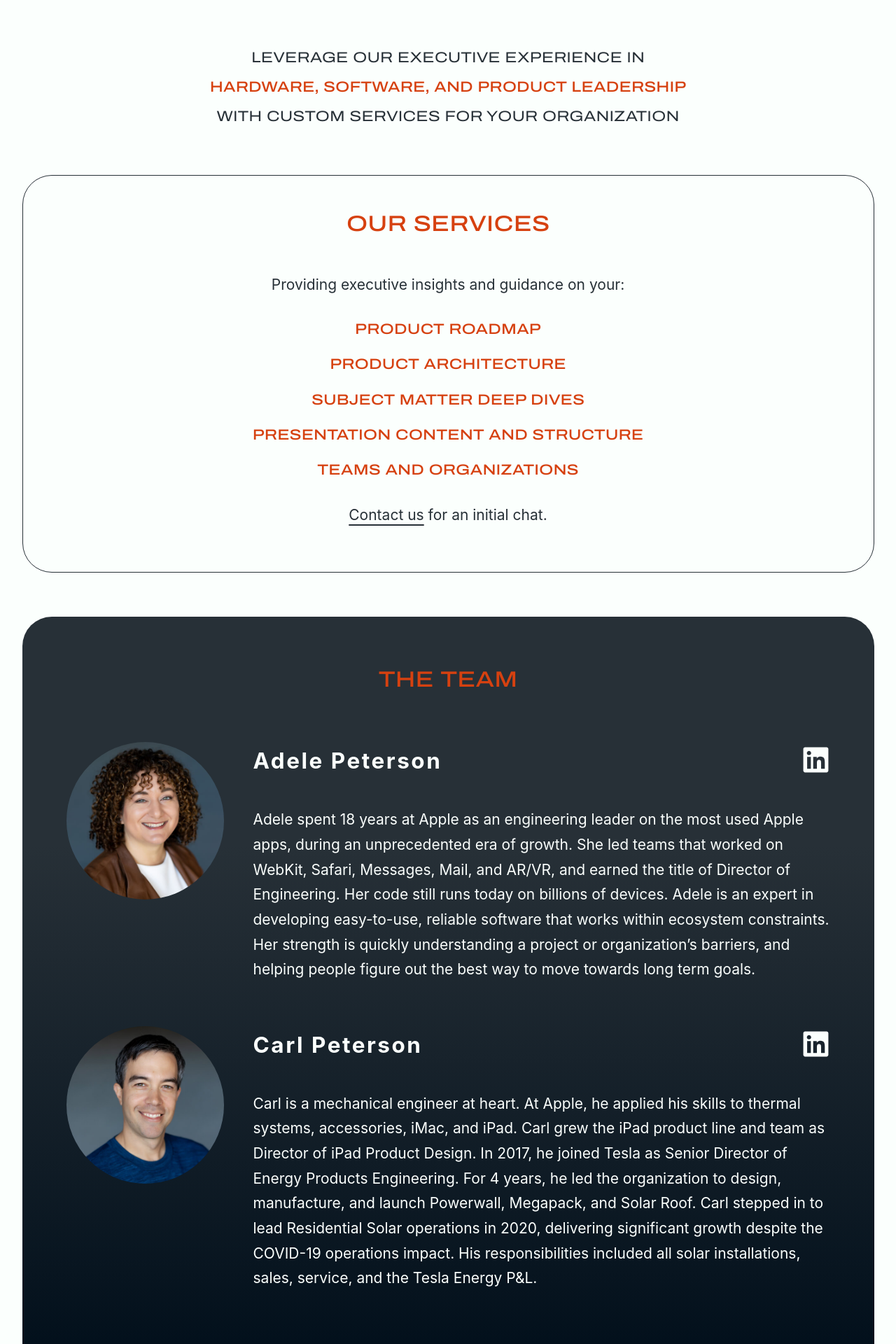
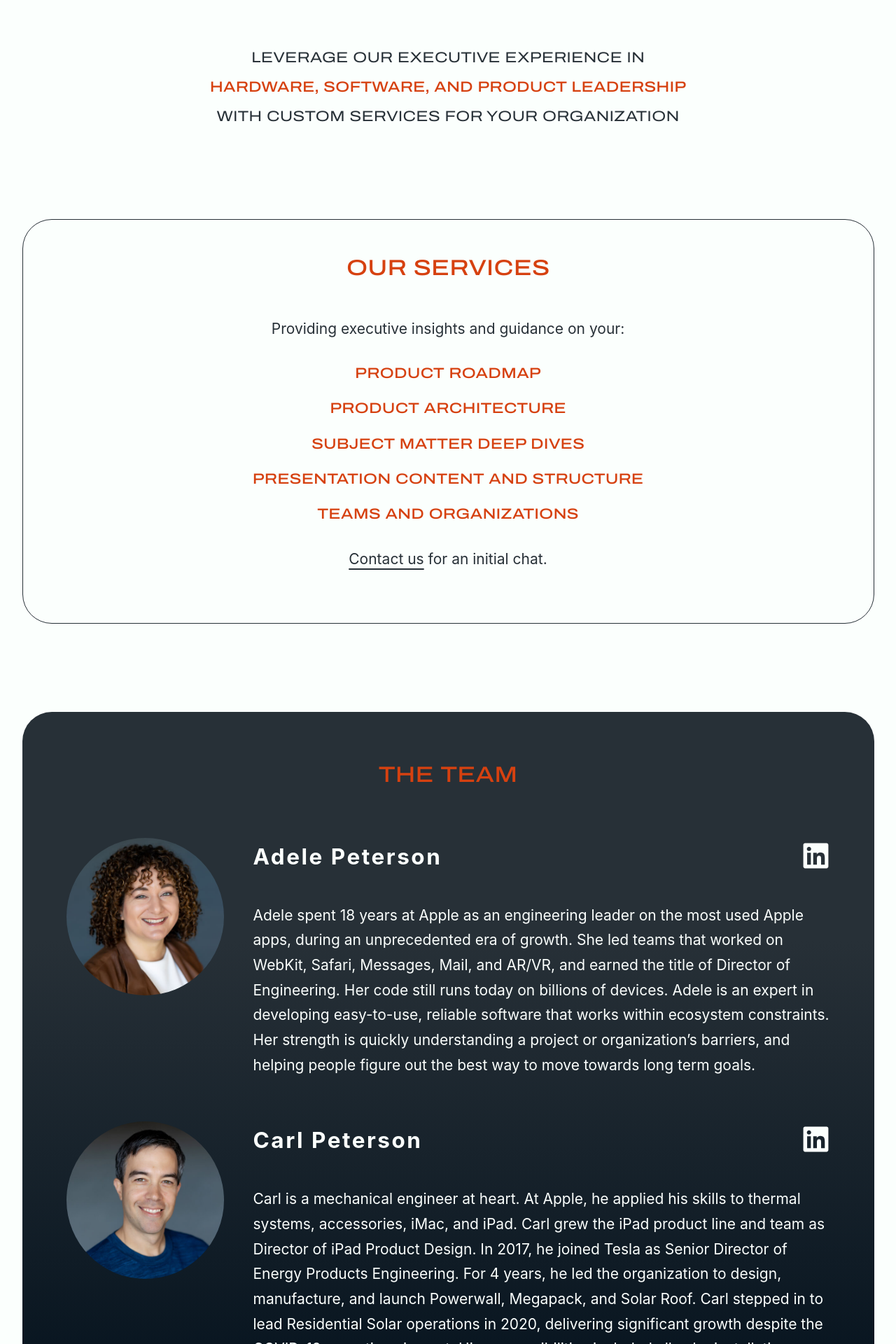
Before and after one commit to adeleandcarl/adeleandcarl.github.io, a Jekyll site: the page built from index.md, in a window 1280 px wide. Shown: the part 578-2498 px from the top of the page at 70% size. Built offline with Jekyll 4.4.1, drawn with Linux system fonts in a browser that asks for light colours; some web fonts are replaced.

Commit message:
Put a border around #services, and structure it similarly to #the-team

```diff
--- a/assets/index.scss
+++ b/assets/index.scss
@@ -98,7 +98,7 @@
         > p, > div, > ul {
             @include standard-block-behavior;
         }
-        > p {
+        p {
             margin-top: $paragraph-margin;
             margin-bottom: $paragraph-margin;
         }
@@ -135,18 +135,26 @@
         }
     }
 
-    #services {
-        padding-top: 2rem;
-        padding-bottom: 2rem;
-        border: 1px solid var(--background-color-dark-theme);
-        border-radius: $section-border-radius;
+    #services > div {
         margin-left: $minimum-side-padding;
         margin-right: $minimum-side-padding;
-        text-align: center;
         @include breakpoint(mobile) {
             margin-left: $minimum-mobile-side-padding;
             margin-right: $minimum-mobile-side-padding;
         }
+        max-width: initial;
+        border: 1px solid var(--background-color-dark-theme);
+        border-radius: $section-border-radius;
+        padding: 2rem 3rem;
+        @include breakpoint(tablet) {
+            padding-left: $minimum-side-padding;
+            padding-right: $minimum-side-padding;
+        }
+        @include breakpoint(mobile) {
+            padding-left: $minimum-mobile-side-padding;
+            padding-right: $minimum-mobile-side-padding;
+        }
+        text-align: center;
         h2 {
             margin-bottom: 2rem;
             border: 0;
@@ -158,19 +166,14 @@
             font-family: $brand-font;
             font-variation-settings: 'wdth' 120, 'wght' 500;
             text-align: center;
-            @include standard-block-behavior;
         }
         li {
             margin-top: 1em;
             line-height: $minimum-line-height;
         }
-        p:last-child {
-            margin-bottom: 1rem;
-        }
     }
 
-    #the-team {
-        > div {
+    #the-team > div {
         margin-left: $minimum-side-padding;
         margin-right: $minimum-side-padding;
         @include breakpoint(mobile) {
@@ -256,7 +259,6 @@
             }
         }
     }
-    }
 
     form {
         position: relative;
--- a/index.md
+++ b/index.md
@@ -21,9 +21,9 @@
 {%- include copy/headline.md %}
 </section>
 
-<section id="services" markdown="1">
+<section id="services"><div markdown="1">
 {%- include copy/about_us.md %}
-</section>
+</div></section>
 
 <section id="the-team"><div>
     <h2>The Team</h2>
```
Lines whose indentation alone changed are shown as unchanged.
